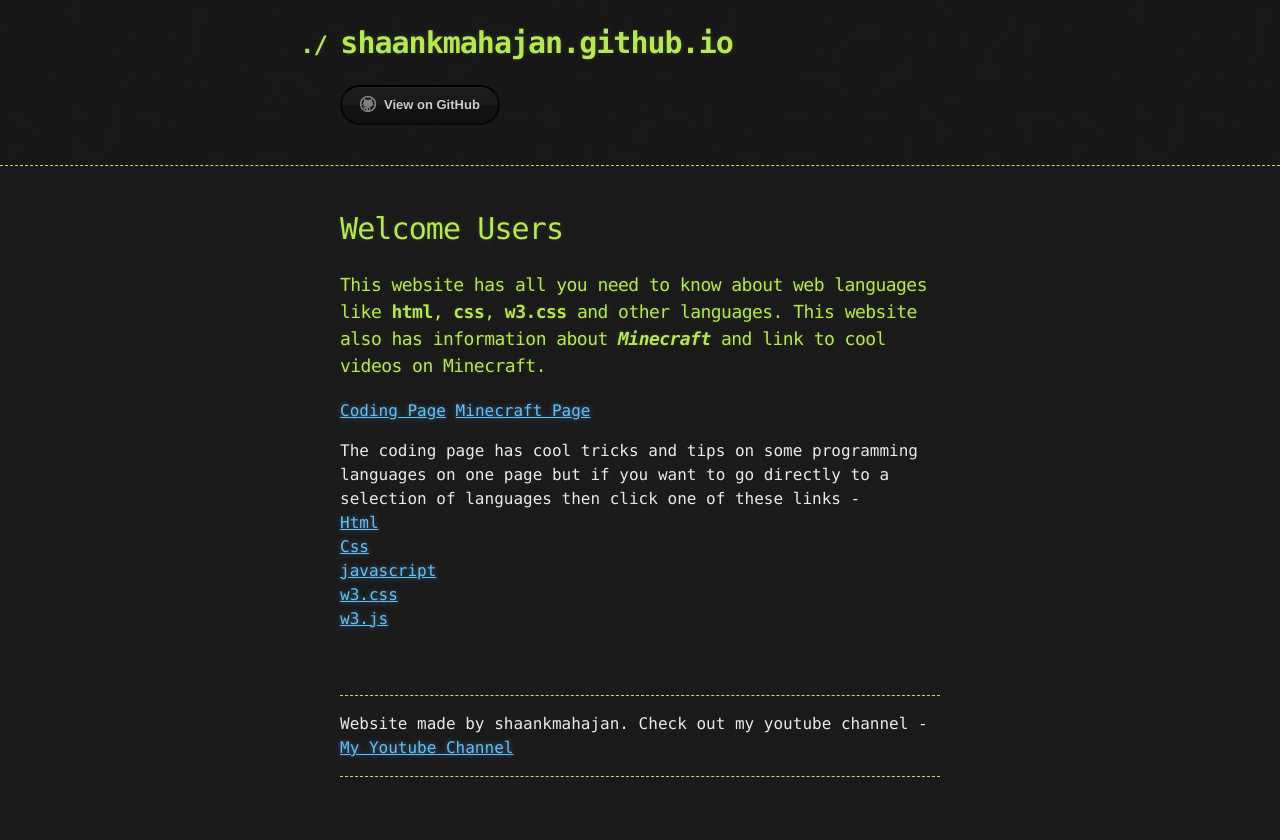
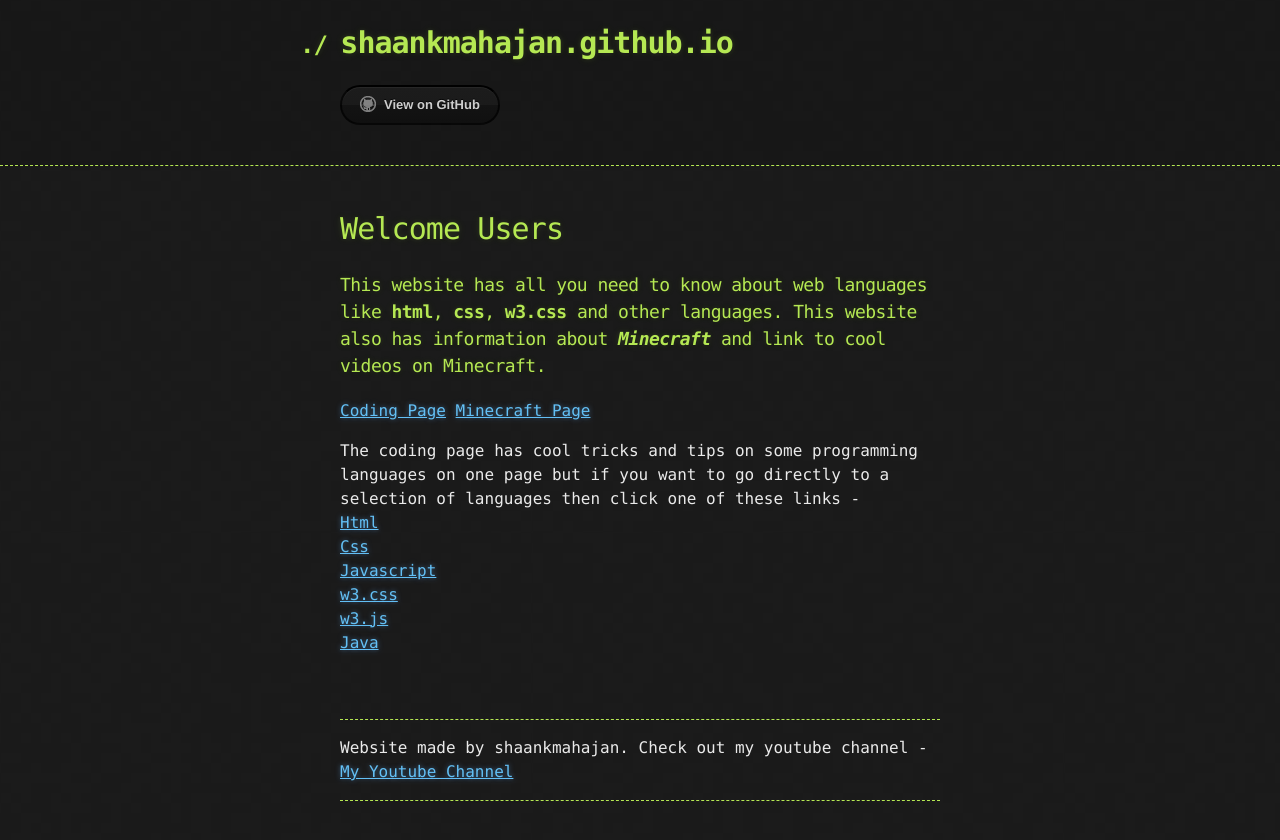
Before and after one commit to Pranked3/shaankmahajan.github.io, a Jekyll site: the page built from index.md, in a window 1280 px wide. Shown: the top 840 px of the page. Built offline with Jekyll 4.4.1, drawn with Linux system fonts in a browser that asks for light colours; the repository's description, which GitHub fills in, is left out; our own code applies the rules of GitHub Pages for plain Markdown files.

Commit message:
java-testing-added-page

```diff
--- a/index.md
+++ b/index.md
@@ -14,11 +14,13 @@ The coding page has cool tricks and tips on some programming languages on one pa
 <br />
 [Css](css-lessons)
 <br />
-[javascript](javascript-lessons)
+[Javascript](javascript-lessons)
 <br />
 [w3.css](w3-css-lessons)
 <br />
 [w3.js](w3-js-lessons)
+<br />
+[Java](java-lessons)
 <br />
 <br />
 <br />
```
Also changed, not shown: java-lessons.md (added, +6 -0 lines).
